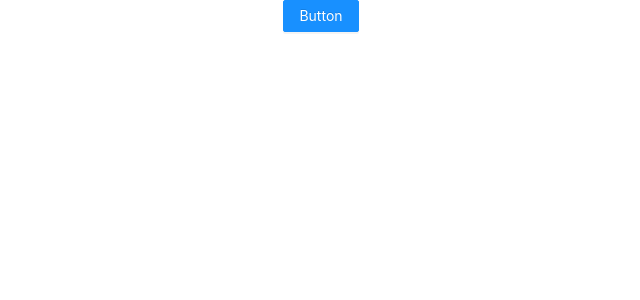
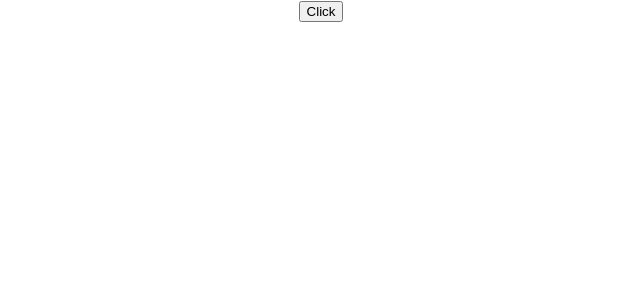
Before and after one commit to SlavKul/calendar, a React (Create React App) app: page / in a window 1280 px wide. Shown: the top 300 px of the page, without its empty margins (319-959 px from the left). Built offline with nearby package versions, Linux system fonts and the light colour scheme.

Commit message:
Deleted antd

```diff
--- a/package.json
+++ b/package.json
@@ -6,7 +6,6 @@
     "@testing-library/jest-dom": "^4.2.4",
     "@testing-library/react": "^9.5.0",
     "@testing-library/user-event": "^7.2.1",
-    "antd": "^4.2.2",
     "react": "^16.13.1",
     "react-dom": "^16.13.1",
     "react-scripts": "3.4.1"
--- a/src/components/App.css
+++ b/src/components/App.css
@@ -1,4 +1,3 @@
-@import '~antd/dist/antd.css';
 
 .App {
   text-align: center;
--- a/src/components/App.js
+++ b/src/components/App.js
@@ -1,11 +1,10 @@
 import React from 'react'
-import { Button } from 'antd';
 import './App.css'
 
 const App = () => {
     return(
         <div className="App">
-            <Button type="primary">Button</Button>
+            <button>Click</button>
         </div>
     )
 }
```
Also changed, not shown: 1 other file (tests, documents, lock files or other folders).
